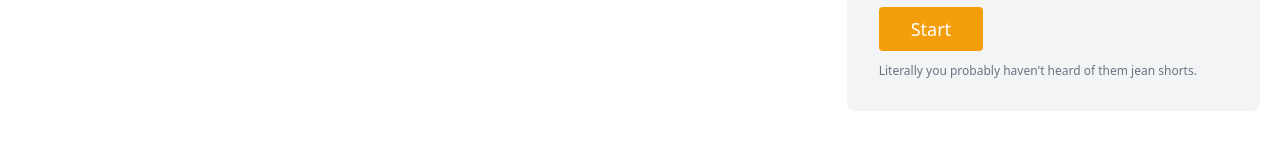
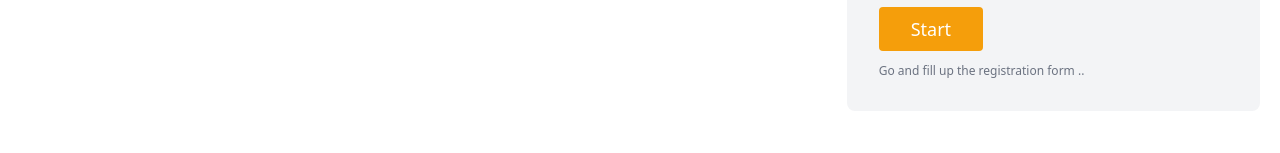
Before and after one commit to kingpin-ay/html, a plain HTML site: page index.html in a window 1280 px wide. Shown: the part 2037-2190 px from the top of the page. Drawn offline with nearby package versions, Linux system fonts and the light colour scheme.

Commit message:
Update index.html

```diff
--- a/index.html
+++ b/index.html
@@ -120,7 +120,7 @@
 					<a href="regi.html">
 					<button class="text-white bg-yellow-500 border-0 py-2 px-8 focus:outline-none hover:bg-yellow-600 rounded text-lg">Start</button>
 					</a>
-				<p class="text-xs text-gray-500 mt-3">Literally you probably haven't heard of them jean shorts.</p>
+				<p class="text-xs text-gray-500 mt-3">Go and fill up the registration form ..</p>
 			  </div>
 			</div>
 		  </section>
```
